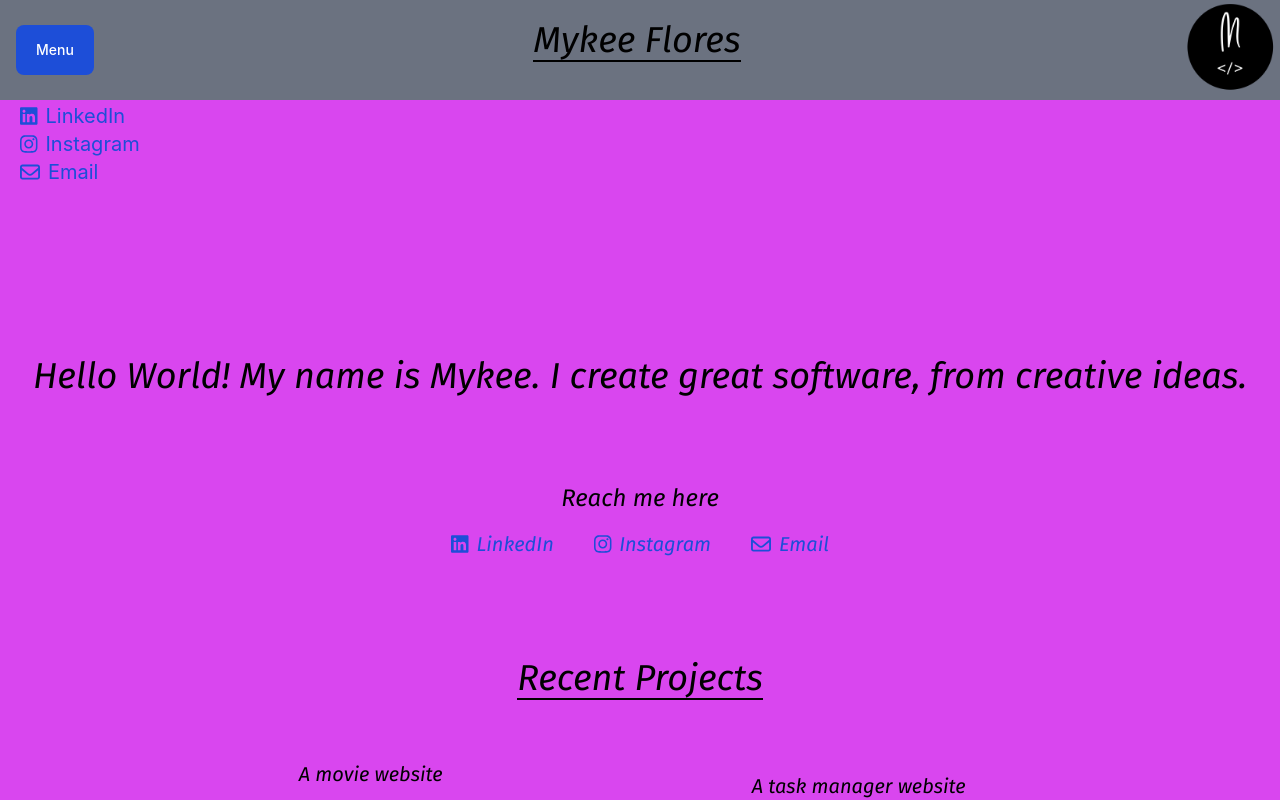
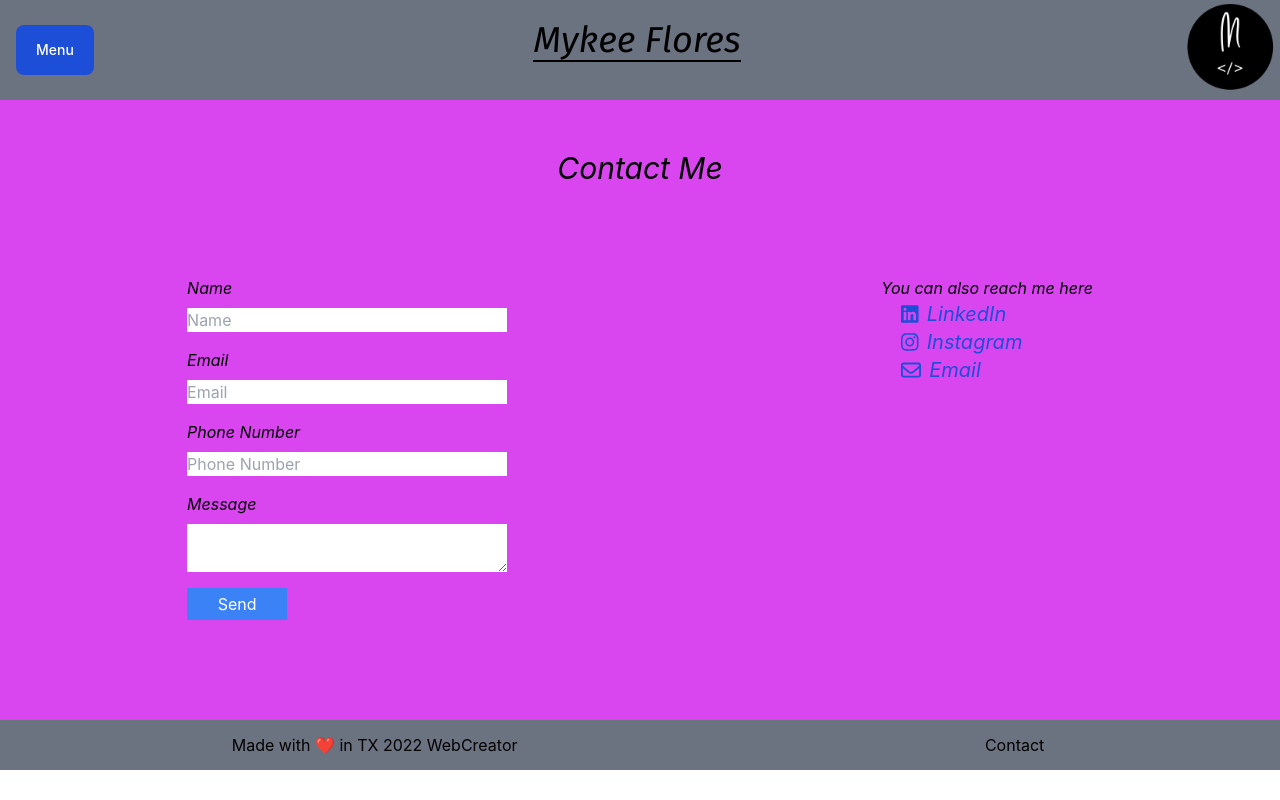
Before and after one commit to Mykee9900/MikePortfolio, a React (Create React App) app: page /contact in a window 1280 px wide. Shown: the top 800 px of the page. Built offline with nearby package versions, Linux system fonts and the light colour scheme; grey boxes are pictures that could not be loaded.

Commit message:
Saving new changes

```diff
--- a/src/App.js
+++ b/src/App.js
@@ -13,10 +13,9 @@ function App() {
       <div className='relative bg-fuchsia-500'>
         <Header />
         <Routes>
-          <Route path="" />
+          <Route path="/" element={<Home />} />
           <Route path="/contact" element={<Contact/>} />
         </Routes>
-        <Home />
         <Footer />
       </div>
     </Router>
--- a/src/components/Contact.js
+++ b/src/components/Contact.js
@@ -7,18 +7,19 @@ import { faEnvelope } from "@fortawesome/free-regular-svg-icons";
 const Contact = () => {
 
     return(
-        <div>
-            <h3>Contact Me</h3>
-            <div>
-                <form>
-                    <label for="name" id="name">Name</label>
-                    <input type="text" id="name" placeholder="Name"/>
-                    <label for="email" id="email">Email</label>
-                    <input type="text" id="email" placeholder="Email"/>
-                    <label for="phoneN" id="phoneN">Phone Number</label>
-                    <input type="text" id="phoneN" placeholder="Phone Number"/>
-                    <label for="msg" id="msg">Message</label>
-                    <textarea maxLength={50} id="msg" />
+        <div className="italic my-[100px] text-center">
+            <h3 className="text-3xl pt-[50px]">Contact Me</h3>
+            <div className="flex justify-around mt-[90px]">
+                <form className="grid gap-2 w-full max-w-xs">
+                    <label for="name" id="name" className="text-left">Name</label>
+                    <input type="text" id="name" placeholder="Name" className="mb-2"/>
+                    <label for="email" id="email" className="text-left">Email</label>
+                    <input type="text" id="email" placeholder="Email" className="mb-2"/>
+                    <label for="phoneN" id="phoneN" className="text-left">Phone Number</label>
+                    <input type="text" id="phoneN" placeholder="Phone Number" className="mb-2"/>
+                    <label for="msg" id="msg" className="text-left">Message</label>
+                    <textarea maxLength={50} id="msg" className="mb-2"/>
+                    <button type="submit" className="bg-blue-500 text-white p-1 w-[100px] ">Send</button>
                 </form>
                 <div>
                     <h6>You can also reach me here</h6>
@@ -28,7 +29,8 @@ const Contact = () => {
                     </a>
                     <a href="https://www.instagram.com/kikes9900/profilecard/?igsh=MWJpdmZhdG4zdDczMw%3D%3D" className="flex items-center text-xl text-blue-700 hover:text-blue-900 mx-[20px] transition ease-in-out delay-100 hover:-translate-y-1 hover:scale-110 duration-300" target="_blank">
                         <FontAwesomeIcon icon={faInstagram} className="mr-2" />
-                            Instagram</a>
+                        Instagram
+                    </a>
                     <a href="mailto:mykee5511@gmail.com" className="flex items-center text-xl text-blue-700 hover:text-blue-900 mx-[20px] transition ease-in-out delay-100 hover:-translate-y-1 hover:scale-110 duration-300" target="_blank">
                         <FontAwesomeIcon icon={faEnvelope} className="mr-2" />
                         Email
--- a/src/components/SideBar.js
+++ b/src/components/SideBar.js
@@ -62,9 +62,14 @@ const SideBar = () => {
         </button>
         <div className="py-4 overflow-y-auto">
           <ul className="space-y-2 font-medium">
-            <li className="text-white hover:bg-gray-500 hover:p-2 transition ease-in-out duration-100">
+            <li className="text-black hover:bg-gray-500 hover:p-2 transition ease-in-out duration-100">
               <Link to="/contact">
                 <span><FontAwesomeIcon icon={faMessage}/> Message</span>
+              </Link>
+            </li>
+            <li className="text-black hover:bg-gray-500 hover:p-2 transition ease-in-out duration-100">
+              <Link to="/">
+                <span><FontAwesomeIcon icon={faMessage}/> Home</span>
               </Link>
             </li>
             {/* Add more navigation items here */}
```
Lines whose indentation alone changed are shown as unchanged.
